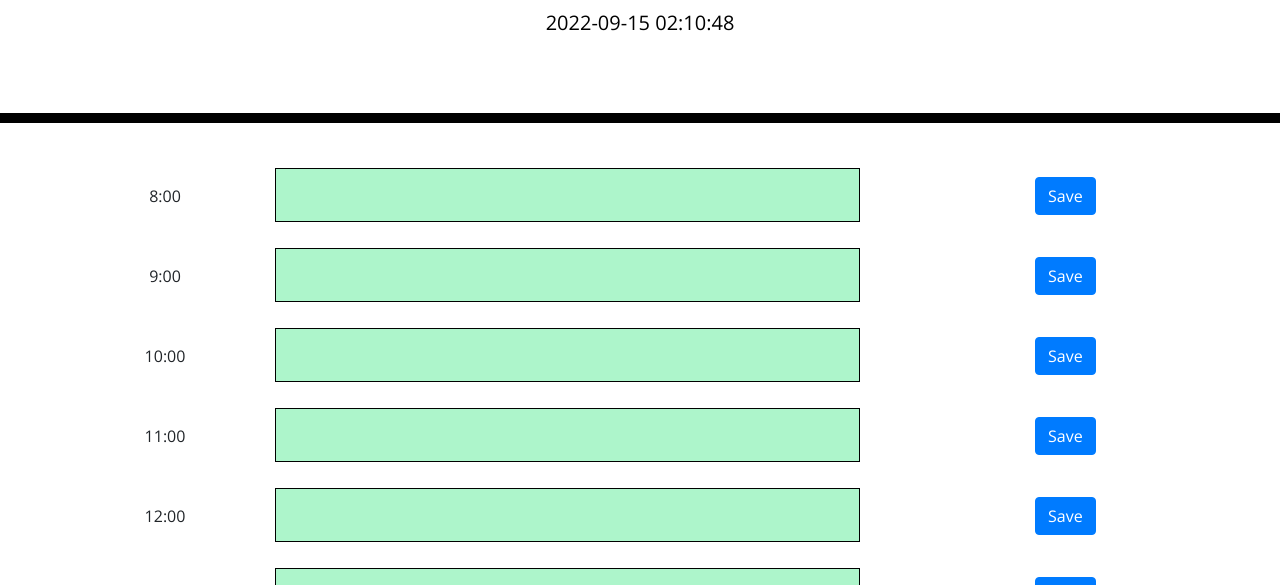
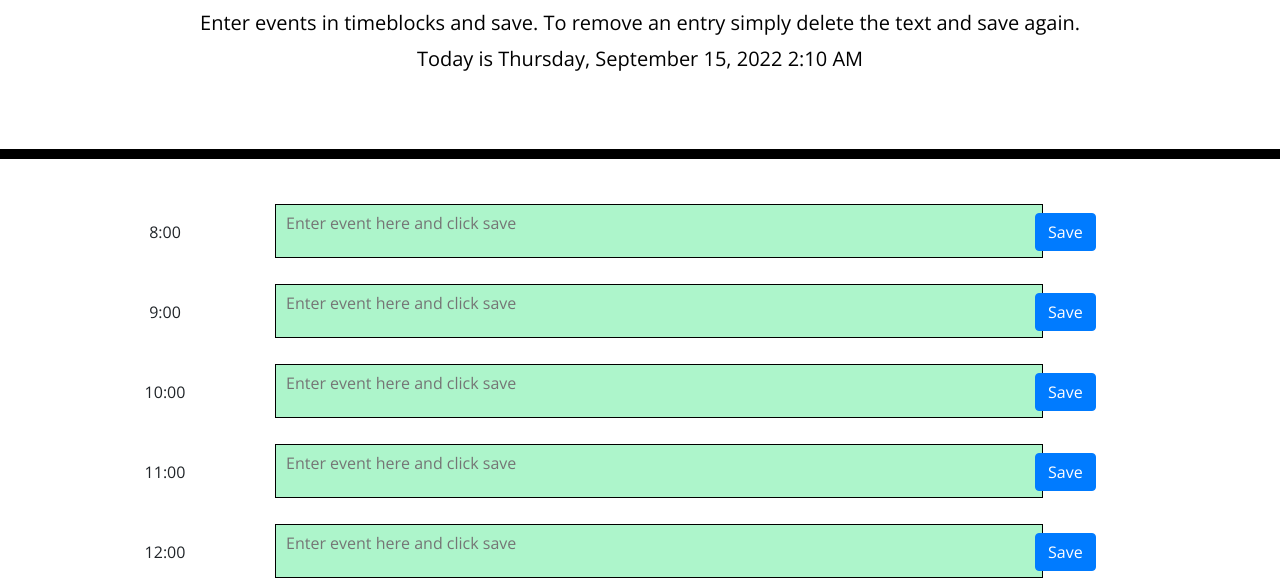
Before and after one commit to dgourley84/05-Daily-Planner, a plain HTML site: page index.html in a window 1280 px wide. Shown: the part 181-766 px from the top of the page. Drawn offline with nearby package versions, Linux system fonts and the light colour scheme.

Commit message:
put in "input text" to the time block area

```diff
--- a/assets/script.js
+++ b/assets/script.js
@@ -14,7 +14,7 @@ const colTime = $("<div class='col-2 d-flex justify-content-center align-items-c
 
 //create text area input values in time block
 const colTextArea = $("<div class='col-8 time-col-textarea'>");
-const textArea = $("<textarea cols='60' rows='2' id='inputText'>").val(content);
+const textArea = $("<textarea cols='80' rows='2' id='inputText' placeholder='Enter event here and click save'>").val(content);
 //create color coded blocks
 
 //create time constants for past present future formating
@@ -65,7 +65,7 @@ $(function(){
 
     function startTimer(){
         setInterval(function(){
-            currentTime.text(moment().format("YYYY-MM-DD HH:mm:ss"));
+            currentTime.text(moment().format("[Today is] LLLL"));
         },1000);
     }
     //when user opens this application
--- a/index.html
+++ b/index.html
@@ -26,7 +26,9 @@
     <header class="jumbotron">
       <h1 class="display-3">Work Day Scheduler</h1>
       <p class="lead">A simple calendar app for scheduling your work day</p>
+      <p class="lead">Enter events in timeblocks and save. To remove an entry simply delete the text and save again.</p>
       <p id="current-time" class="lead"></p>
+
     </header>
     <div class="container">
 
```
